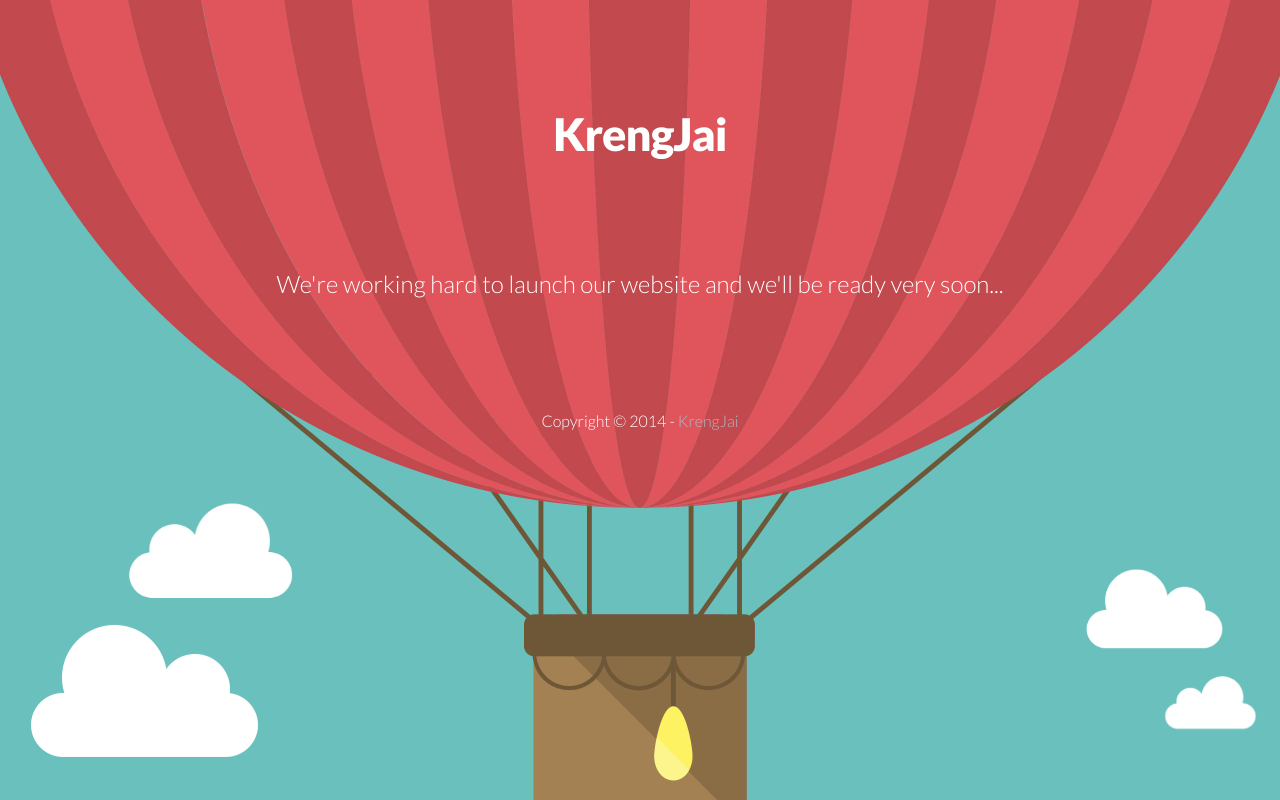
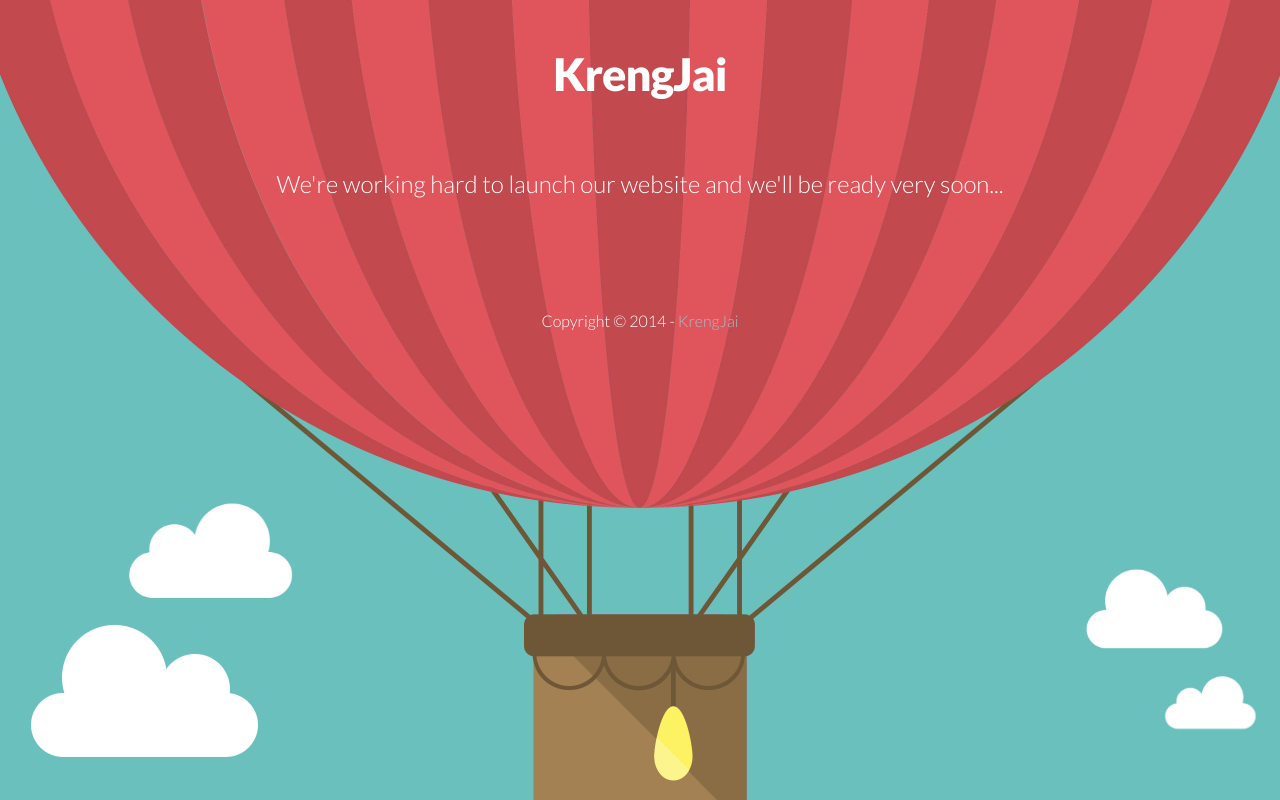
Before and after one commit to TimShier/krengjai, a plain HTML site: page index.html in a window 1280 px wide. Drawn offline with nearby package versions, Linux system fonts and the light colour scheme; some packages are replaced by stand-ins of ours; a script that the page names is missing.

Commit message:
Margin updated

```diff
--- a/index.html
+++ b/index.html
@@ -56,7 +56,7 @@
         <div class="container">
             <div class="row">
                 <div class="col-sm-12 col-md-12 col-lg-12">
-                    <h1>KrengJai</h1>
+                    <h1 style="margin:0;">KrengJai</h1>
                     <br/>
                     <br/>
                     <h2 class="subtitle">We're working hard to launch our website and we'll be ready very soon...</h2>
```
